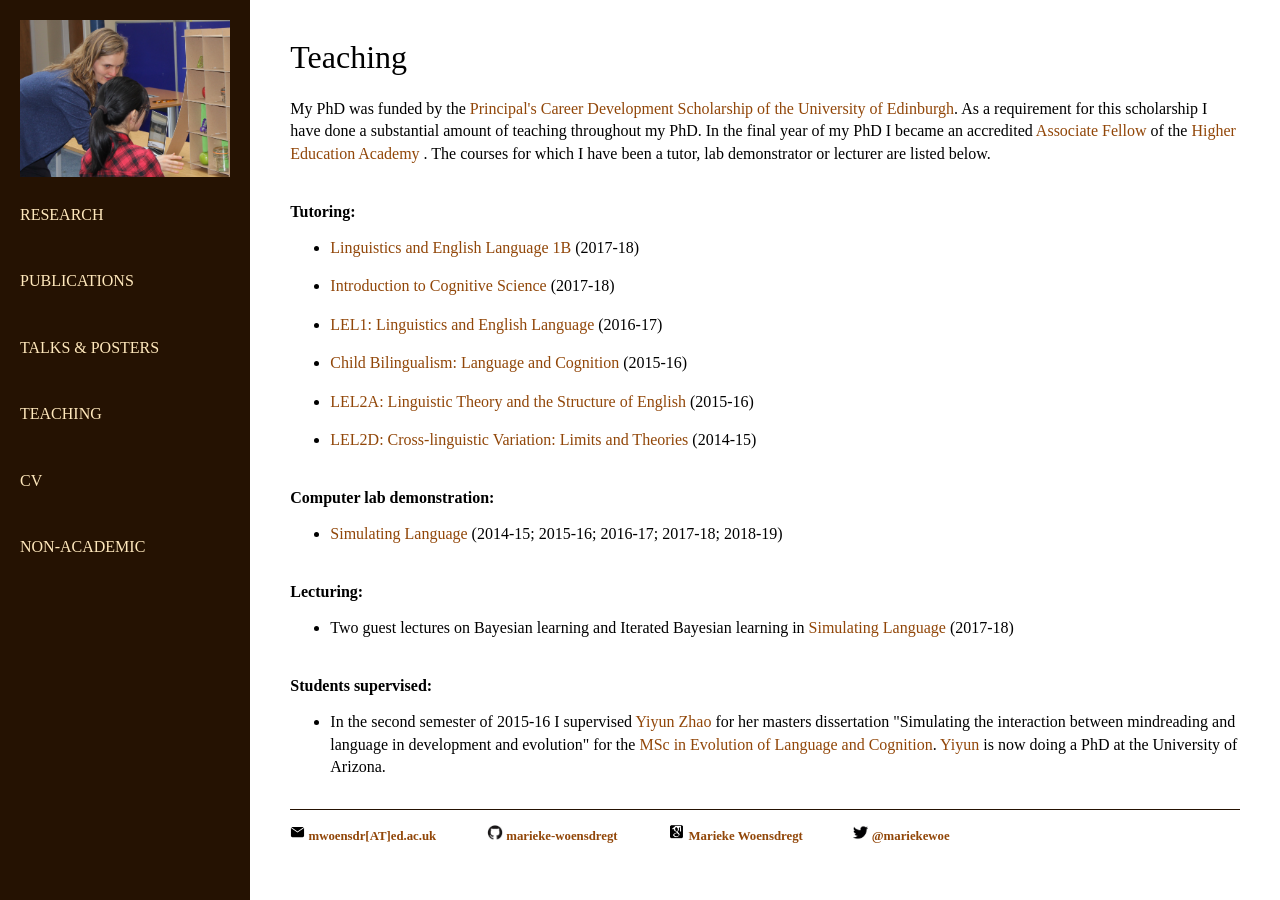
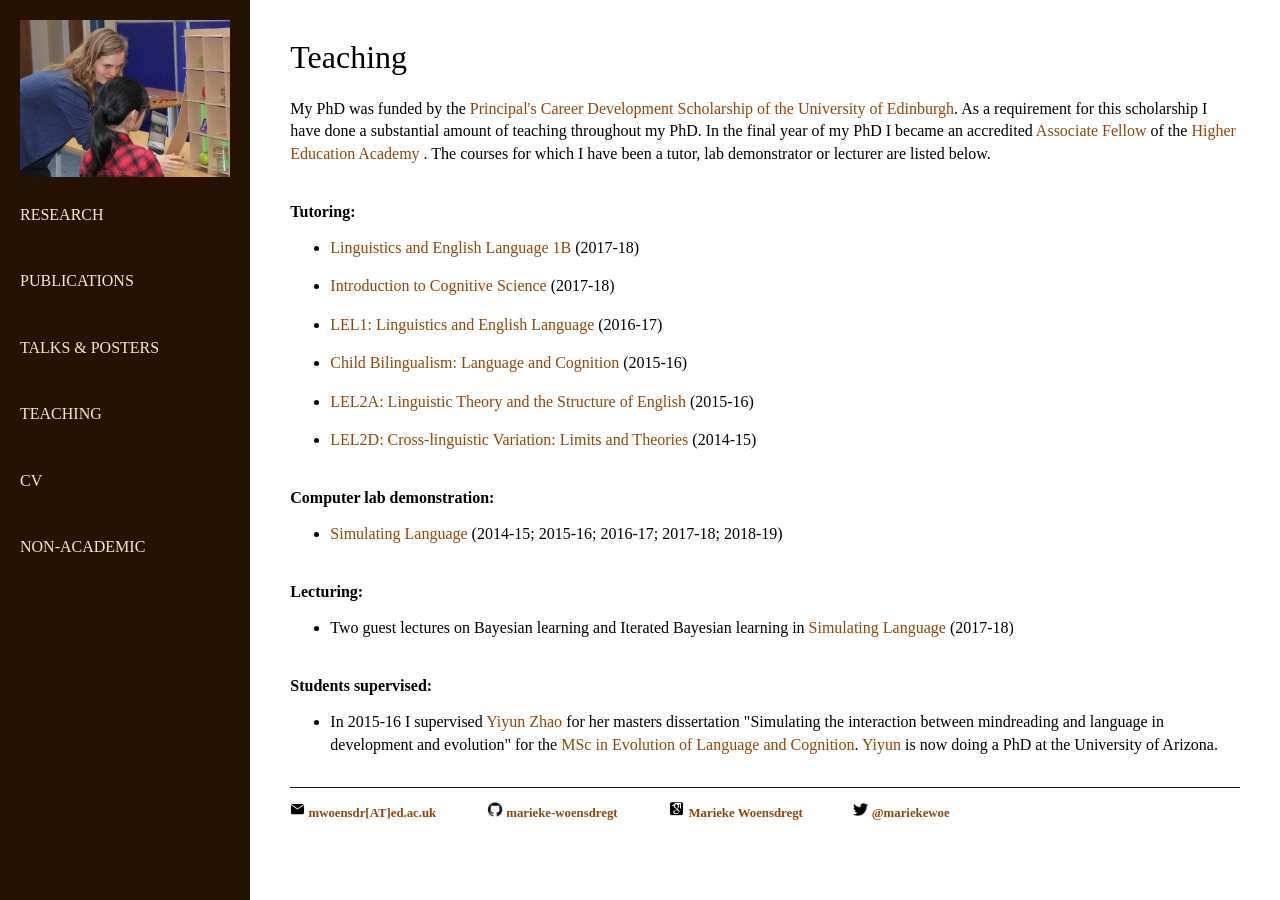
Before and after one commit to marieke-woensdregt/marieke-woensdregt.github.io, a Jekyll site: the page built from teaching/index.html, in a window 1280 px wide. Built offline with Jekyll 4.4.1, drawn with Linux system fonts in a browser that asks for light colours.

Commit message:
Update index.html

```diff
--- a/teaching/index.html
+++ b/teaching/index.html
@@ -59,7 +59,7 @@ title: Teaching
 
 	<h3> Students supervised: </h3>
 	<ul>
-		<li><p> In the second semester of 2015-16 I supervised <a href="https://linguistics.arizona.edu/user/yiyun-zhao">Yiyun Zhao</a>
+		<li><p> In 2015-16 I supervised <a href="https://linguistics.arizona.edu/user/yiyun-zhao">Yiyun Zhao</a>
 			for her masters dissertation
 			"Simulating the interaction between mindreading and language in development and evolution"
 			for the
```
